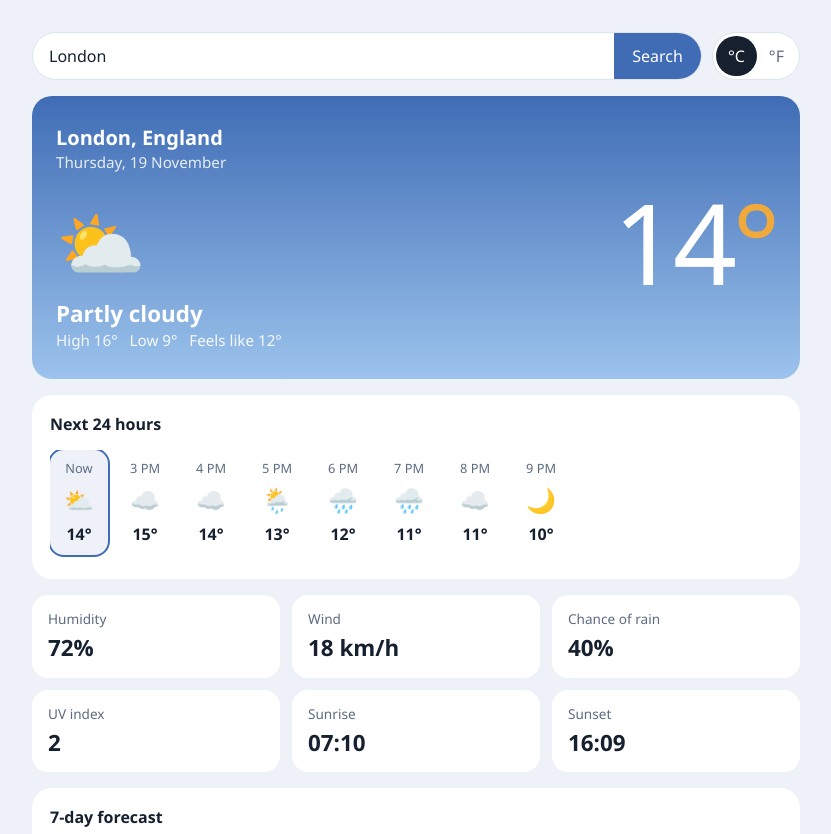
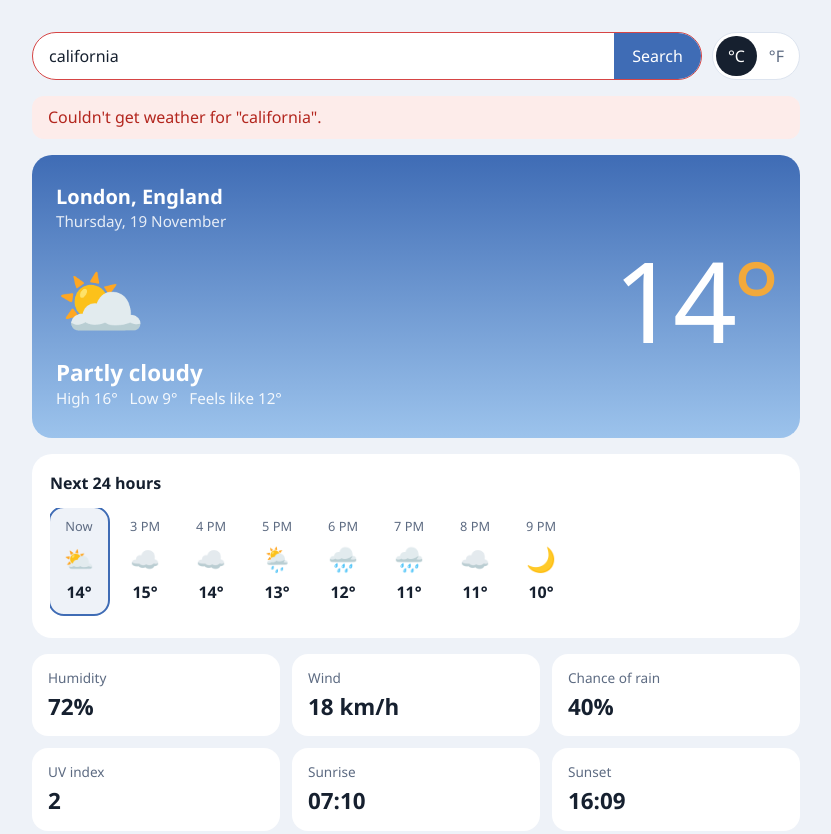
Before and after one commit to Coal77/weather-app, a website built with webpack: page src/template.html in a window 1280 px wide. Shown: the top 834 px of the page, without its empty margins (224-1055 px from the left). Built offline with nearby package versions, Linux system fonts and the light colour scheme; no server answers.

Commit message:
Added error rendering to the ui

```diff
--- a/src/index.js
+++ b/src/index.js
@@ -4,27 +4,41 @@ import { renderCurrent, renderDetails, renderHours, renderWeek } from "./ui.js";
 
 const apiKey = process.env.VISUAL_CROSSING_API_KEY;
 
-async function main(city) {
+const form = document.querySelector(".search");
+const input = document.querySelector("#location");
+const button = form.querySelector("button");
+const status = document.querySelector(".status");
+const units = document.querySelectorAll(".unit");
+
+function setStatus(message, isError = false) {
+    status.textContent = message;
+    status.classList.toggle("is-error", isError);
+    status.hidden = message === "";
+}
+
+async function search(city) {
+    form.classList.remove("is-invalid");
+    setStatus("Loading...");
+    button.disabled = true;
+
     try {
         const data = await fetchWeather(city, apiKey);
         const weather = processWeather(data);
 
-        //* Render the hero ui
         renderCurrent(weather.current);
         renderDetails(weather.current);
         renderHours(weather.hours);
         renderWeek(weather.weeklyData, weather.weekRange);
 
+        setStatus("");
     } catch (err) {
         console.error("Error!", err);
+        form.classList.add("is-invalid");
+        setStatus(`Couldn't get weather for "${city}".`, true);
+    } finally {
+        button.disabled = false;
     }
 }
-
-//* search feature
-const input = document.querySelector("#location");
-const form = document.querySelector(".search");
-
-const defaultPlaceholder = input.placeholder;
 
 form.addEventListener("submit", (e) => {
     e.preventDefault();
@@ -32,18 +46,15 @@ form.addEventListener("submit", (e) => {
     const city = input.value.trim();
     if (city === "") {
         form.classList.add("is-invalid");
-        input.placeholder = "Please enter a city.";
+        setStatus("Please enter a city.", true);
         return;
     }
 
-    form.classList.remove("is-invalid")
-
-    main(city);
+    search(city);
 });
 
 input.addEventListener("input", () => {
     form.classList.remove("is-invalid");
-    input.placeholder = defaultPlaceholder;
-})
+});
 
-main("London");
+search(input.value.trim());
--- a/src/styles.css
+++ b/src/styles.css
@@ -121,6 +121,19 @@ button, input {
 .unit.is-active {
     background: var(--ink);
     color: #fff;
+}
+
+/* ---------- Status message ---------- */
+.status {
+    padding: 10px 16px;
+    border-radius: 12px;
+    background: var(--panel);
+    color: var(--muted);
+}
+
+.status.is-error {
+    background: #fdecea;
+    color: #b3261e;
 }
 
 /* ---------- Current conditions (hero) ---------- */
--- a/src/template.html
+++ b/src/template.html
@@ -12,7 +12,7 @@
         <header class="topbar">
             <form class="search" role="search">
                 <label for="location" class="visually-hidden">Search for a city</label>
-                <input id="location" type="search" placeholder="Search for a city" value="London">
+                <input id="location" type="search" placeholder="Search for a city" value="california">
                 <button type="submit" class="search-btn">Search</button>
             </form>
             <div class="units" role="group" aria-label="Temperature unit">
@@ -20,6 +20,7 @@
                 <button class="unit" aria-pressed="false">°F</button>
             </div>
         </header>
+        <p class="status" role="status" hidden></p>
 
         <!-- Current conditions: the hero -->
         <section class="current" aria-labelledby="city">
```
